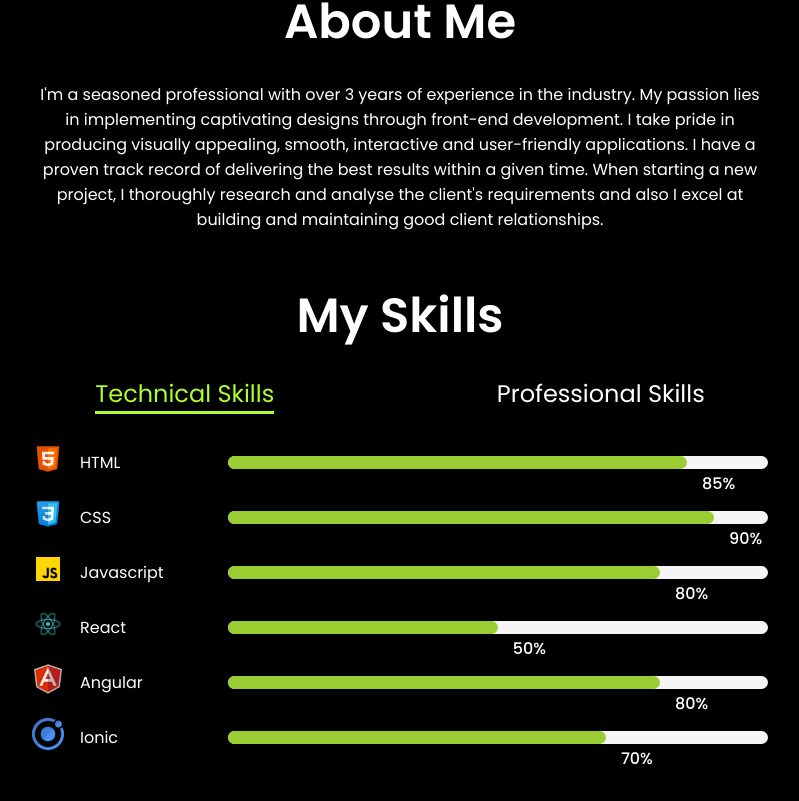
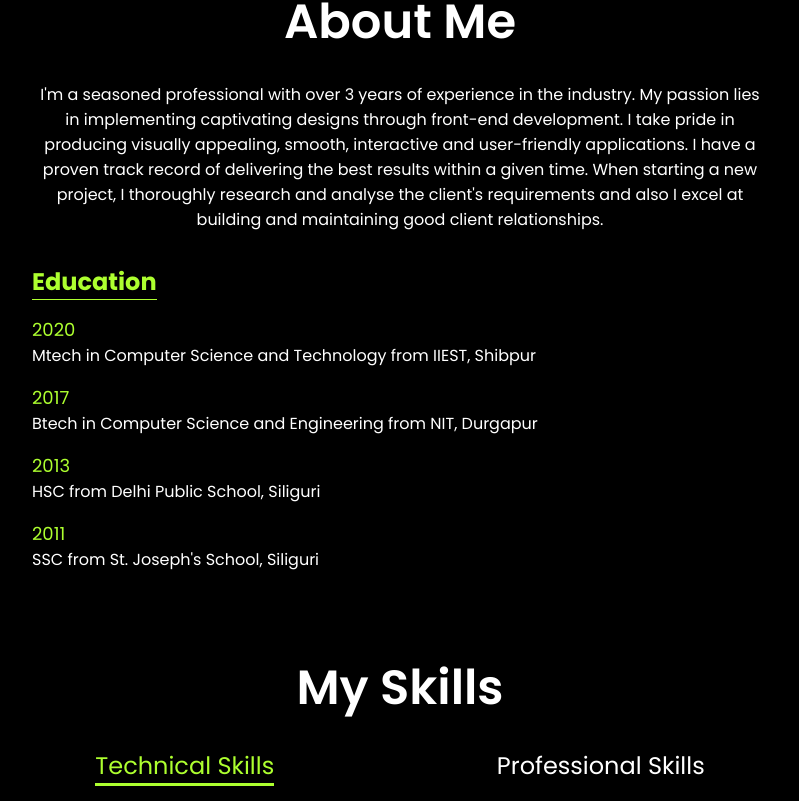
Before and after one commit to annieminj/latest-resume, a React (Create React App) app: page / in a window 1280 px wide. Shown: the part 878-1679 px from the top of the page, without its empty margins (240-1039 px from the left). Built offline with nearby package versions, Linux system fonts and the light colour scheme.

Commit message:
added about section

```diff
--- a/src/components/About-Me/about-me.css
+++ b/src/components/About-Me/about-me.css
@@ -21,3 +21,24 @@
     max-width: 50rem;
     padding: 0 2rem;
 }
+.aboutEdu{
+    text-align: left !important;
+    width: 50rem;
+    padding: 2rem;
+}
+.aboutEdu h2 {
+    color: greenyellow;
+    border-bottom: 1px solid greenyellow;
+    width: max-content;
+}
+.aboutEduList {
+    padding: 1rem 0 0 0;
+}
+.aboutYear {
+    color: greenyellow;
+    font-size: 18px;
+    font-weight: 400;
+}
+.aboutDegree{
+
+}
--- a/src/components/About-Me/about-me.js
+++ b/src/components/About-Me/about-me.js
@@ -12,6 +12,25 @@ const AboutMe = () => {
                 When starting a new project, I thoroughly research and analyse the client's requirements and also
                 I excel at building and maintaining good client relationships.
         </span>
+        <span className='aboutEdu'>
+            <h2>Education</h2>
+            <div className='aboutEduList'>
+                <span className='aboutYear'>2020</span><br />
+                <span className='aboutDegree'>Mtech in Computer Science and Technology from IIEST, Shibpur</span>
+            </div>
+            <div className='aboutEduList'>
+                <span className='aboutYear'>2017</span><br />
+                <span className='aboutDegree'>Btech in Computer Science and Engineering from NIT, Durgapur</span>
+            </div>
+            <div className='aboutEduList'>
+                <span className='aboutYear'>2013</span><br />
+                <span className='aboutDegree'>HSC from Delhi Public School, Siliguri    </span>
+            </div>
+            <div className='aboutEduList'>
+                <span className='aboutYear'>2011</span><br />
+                <span className='aboutDegree'>SSC from St. Joseph's School, Siliguri</span>
+            </div>
+        </span>
     </section>
   )
 }
```
